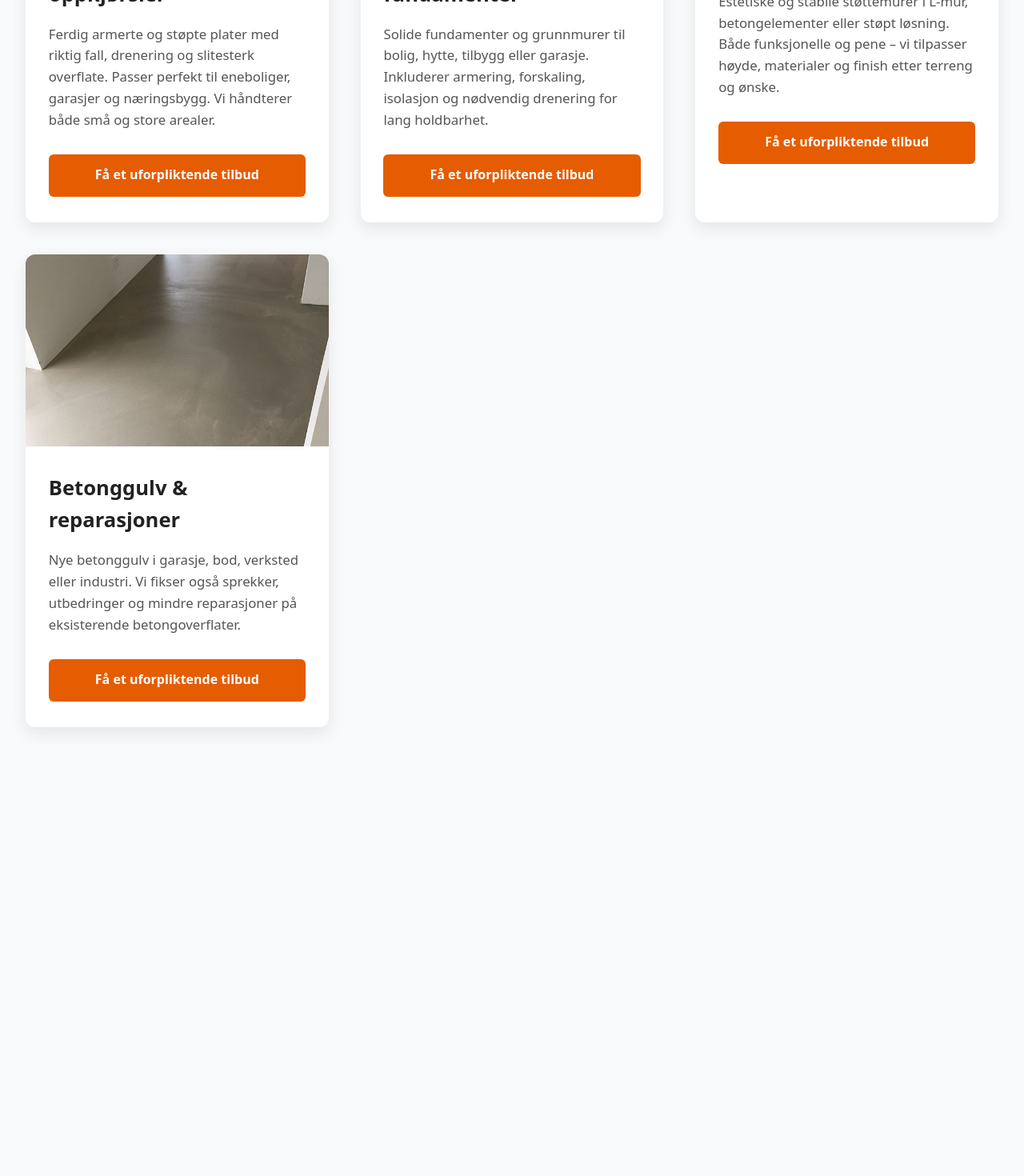
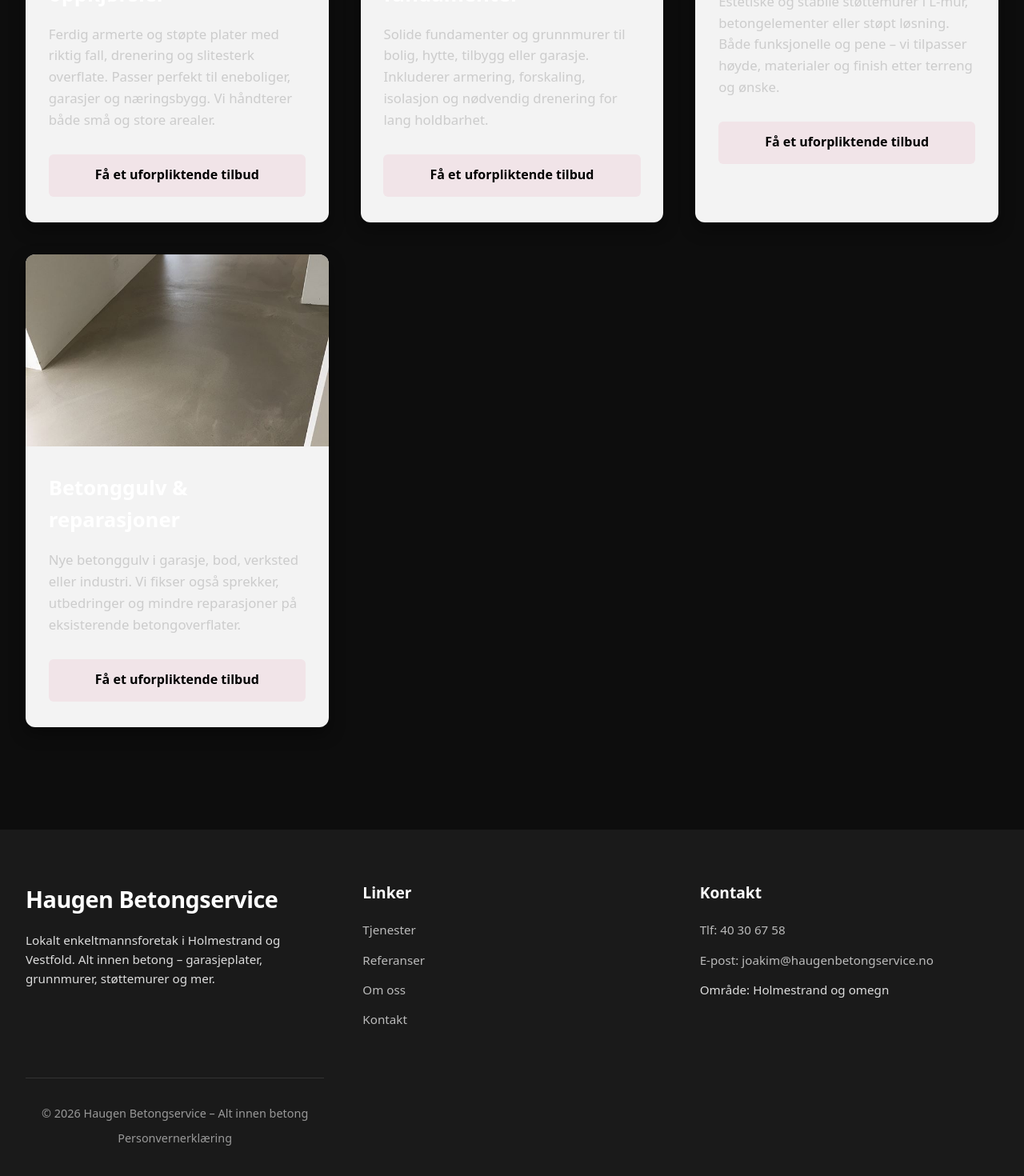
Before and after one commit to btfredr/betongservice, a Next.js app: page /tjenester in a window 1280 px wide. Shown: the part 762-2232 px from the top of the page at 80% size. Before the commit the page ends 1799 px from the top, so only its background shows below. Built offline with nearby package versions, Linux system fonts and the light colour scheme.

Commit message:
changed colors and added footer

```diff
--- a/src/app/globals.css
+++ b/src/app/globals.css
@@ -1,4 +1,16 @@
 /* src/app/globals.css */
+
+/* === Variabler – mørkere palett === */
+:root {
+  --bg-dark: #000;         /* nesten svart – perfekt med logo */
+  --bg-medium: #0d0d0d;       /* mørk grå for kort/header */
+  --bg-light: #f3f3f3;        /* lysere mørk for kontrast */
+  --text-primary: #ffffff;    /* hvit for hovedtekst */
+  --text-muted: #cccccc;      /* lys grå for sekundær tekst */
+  --accent: #F1E4E8;          /* orange – beholdt som CTA */
+  --accent-hover: #2B50AA;    /* lysere orange på hover */
+  --border: #333333;          /* mørke kanter */
+}
 
 /* === Reset og base === */
 * {
@@ -15,8 +27,8 @@ html {
 body {
   font-family: system-ui, -apple-system, BlinkMacSystemFont, 'Segoe UI', Roboto, sans-serif;
   line-height: 1.6;
-  color: #222;
-  background: #f8f9fa;
+  color: var(--text-muted);
+  background: var(--bg-dark);
 }
 
 a {
@@ -49,7 +61,7 @@ button, a[role="button"] {
   display: flex;
   align-items: center;
   justify-content: center;
-  color: white;
+  color: var(--text-primary);
   text-align: center;
   overflow: hidden;
   isolation: isolate;
@@ -57,7 +69,7 @@ button, a[role="button"] {
 
 .hero-bg {
   object-fit: cover;
-  filter: brightness(0.65) contrast(1.05);
+  filter: brightness(0.45) contrast(1.1); /* sterkere mørklegging for bedre kontrast */
 }
 
 .hero-content {
@@ -72,13 +84,13 @@ button, a[role="button"] {
   font-size: clamp(2.8rem, 9vw, 5.5rem);
   font-weight: 800;
   margin-bottom: 0.8rem;
-  text-shadow: 0 4px 12px rgba(0,0,0,0.8);
+  text-shadow: 0 4px 12px rgba(0,0,0,0.9);
 }
 
 .hero-subtitle {
   font-size: clamp(1.4rem, 5vw, 2.4rem);
   margin-bottom: 2.5rem;
-  text-shadow: 0 2px 8px rgba(0,0,0,0.7);
+  text-shadow: 0 2px 8px rgba(0,0,0,0.8);
 }
 
 /* === CTA-knapper === */
@@ -103,23 +115,23 @@ button, a[role="button"] {
 }
 
 .btn-primary {
-  background-color: #e65c00;
-  color: white;
-  border: none;
+  background-color: var(--accent);
+  color: var(--bg-dark);
 }
 
 .btn-primary:hover {
-  background-color: #c94e00;
+  background-color: var(--accent-hover);
+  color: var(--text-primary);
 }
 
 .btn-outline {
   background: transparent;
-  border: 2px solid white;
-  color: white;
+  border: 2px solid var(--text-primary);
+  color: var(--text-primary);
 }
 
 .btn-outline:hover {
-  background: rgba(255,255,255,0.2);
+  background: rgba(255,255,255,0.15);
 }
 
 @media (min-width: 640px) {
@@ -133,9 +145,9 @@ button, a[role="button"] {
   position: sticky;
   top: 0;
   z-index: 1000;
-  background-color: white;
-  border-bottom: 1px solid #e0e0e0;
-  box-shadow: 0 2px 6px rgba(0, 0, 0, 0.06);
+  background-color: var(--bg-medium);
+  border-bottom: 1px solid var(--border);
+  box-shadow: 0 2px 6px rgba(0,0,0,0.4);
 }
 
 .header-inner {
@@ -148,7 +160,7 @@ button, a[role="button"] {
 .logo {
   font-size: 1.8rem;
   font-weight: 800;
-  color: #1a1a1a;
+  color: var(--text-primary);
   letter-spacing: -0.5px;
 }
 
@@ -161,13 +173,13 @@ button, a[role="button"] {
 .nav-link {
   font-size: 1.05rem;
   font-weight: 500;
-  color: #333;
+  color: var(--text-primary);
   transition: color 0.18s ease;
 }
 
 .nav-link:hover,
 .nav-link.active {
-  color: #e65c00;
+  color: var(--accent-hover);
 }
 
 .phone-button {
@@ -175,7 +187,7 @@ button, a[role="button"] {
   align-items: center;
   gap: 0.5rem;
   padding: 0.7rem 1.5rem;
-  background-color: #e65c00;
+  background-color: var(--accent);
   color: white;
   font-weight: 600;
   border-radius: 6px;
@@ -183,7 +195,7 @@ button, a[role="button"] {
 }
 
 .phone-button:hover {
-  background-color: #c94e00;
+  background-color: var(--accent-hover);
 }
 
 .hamburger {
@@ -191,7 +203,7 @@ button, a[role="button"] {
   background: none;
   border: none;
   font-size: 2.1rem;
-  color: #444;
+  color: var(--text-muted);
   cursor: pointer;
   padding: 0.5rem;
 }
@@ -203,9 +215,9 @@ button, a[role="button"] {
   top: 70px;
   left: 0;
   right: 0;
-  background-color: white;
-  border-bottom: 1px solid #e0e0e0;
-  box-shadow: 0 6px 14px rgba(0,0,0,0.08);
+  background-color: var(--bg-medium);
+  border-bottom: 1px solid var(--border);
+  box-shadow: 0 6px 14px rgba(0,0,0,0.4);
   padding: 1.5rem 0;
 }
 
@@ -222,21 +234,21 @@ button, a[role="button"] {
 .mobile-nav-link {
   font-size: 1.15rem;
   font-weight: 500;
-  color: #333;
+  color: var(--text-muted);
   padding: 0.9rem 1.75rem;
   transition: background-color 0.18s;
 }
 
 .mobile-nav-link:hover {
-  background-color: #f9f9f9;
-  color: #e65c00;
+  background-color: #2a2a2a;
+  color: var(--accent);
 }
 
 .mobile-phone {
   display: block;
   margin: 1rem 1.75rem 0.5rem;
   padding: 0.9rem;
-  background-color: #e65c00;
+  background-color: var(--accent);
   color: white;
   font-weight: 600;
   text-align: center;
@@ -277,18 +289,16 @@ button, a[role="button"] {
 }
 
 /* === Tjenester-side === */
-
 .section {
   padding: 6rem 0 8rem;
-  background: #f8f9fa;
+  background: var(--bg-medium);
 }
 
 .section-title {
   text-align: center;
   font-size: 3rem;
-  font-weight: 800;
   margin-bottom: 1rem;
-  color: #1a1a1a;
+  color: var(--bg-dark);
 }
 
 .section-intro {
@@ -296,7 +306,7 @@ button, a[role="button"] {
   max-width: 720px;
   margin: 0 auto 4rem;
   font-size: 1.2rem;
-  color: #555;
+  color: var(--text-muted);
   line-height: 1.7;
 }
 
@@ -319,16 +329,16 @@ button, a[role="button"] {
 }
 
 .service-card {
-  background: white;
+  background: var(--bg-light);
   border-radius: 12px;
   overflow: hidden;
-  box-shadow: 0 8px 20px rgba(0,0,0,0.08);
+  box-shadow: 0 8px 20px rgba(0,0,0,0.4);
   transition: transform 0.3s ease, box-shadow 0.3s ease;
 }
 
 .service-card:hover {
   transform: translateY(-12px);
-  box-shadow: 0 16px 32px rgba(0,0,0,0.12);
+  box-shadow: 0 16px 32px rgba(0,0,0,0.5);
 }
 
 .service-img-wrapper {
@@ -356,12 +366,12 @@ button, a[role="button"] {
   font-size: 1.6rem;
   font-weight: 700;
   margin-bottom: 1rem;
-  color: #222;
+  color: var(--text-primary);
 }
 
 .service-desc {
   font-size: 1.05rem;
-  color: #555;
+  color: var(--text-muted);
   margin-bottom: 1.8rem;
   line-height: 1.6;
 }
@@ -373,11 +383,11 @@ button, a[role="button"] {
   padding: 0.85rem;
 }
 
-/* Hjemmeside – ekstra seksjoner */
+/* Hjemmeside – ekstra seksjoner (tilpasset mørkere tema) */
 
 .intro-section {
   padding: 5rem 0 4rem;
-  background: white;
+  background: var(--bg-light);
   text-align: center;
 }
 
@@ -385,20 +395,21 @@ button, a[role="button"] {
   font-size: 2.5rem;
   font-weight: 700;
   margin-bottom: 1.5rem;
-  color: #1a1a1a;
+  color: var(--bg-dark);
 }
 
 .intro-text {
   max-width: 800px;
   margin: 0 auto;
   font-size: 1.15rem;
-  color: #444;
+  color: var(--text-muted);
   line-height: 1.7;
+  color: var(--bg-dark);
 }
 
 .services-teaser {
-  background: #f8f9fa;
-  padding: 6rem 0;
+  background: var(--bg-light);
+    padding-bottom: 6rem;
 }
 
 .teaser-grid {
@@ -420,7 +431,7 @@ button, a[role="button"] {
   height: 320px;
   border-radius: 12px;
   overflow: hidden;
-  box-shadow: 0 6px 16px rgba(0,0,0,0.1);
+  box-shadow: 0 6px 16px rgba(0,0,0,0.4);
   transition: transform 0.3s ease;
 }
 
@@ -435,12 +446,12 @@ button, a[role="button"] {
 .teaser-overlay {
   position: absolute;
   inset: 0;
-  background: linear-gradient(to top, rgba(0,0,0,0.7) 0%, rgba(0,0,0,0.3) 50%, transparent 100%);
+  background: linear-gradient(to top, rgba(0,0,0,0.85) 0%, rgba(0,0,0,0.5) 50%, transparent 100%);
   display: flex;
   flex-direction: column;
   justify-content: flex-end;
   padding: 1.5rem;
-  color: white;
+  color: var(--text-primary);
 }
 
 .teaser-overlay h3 {
@@ -451,13 +462,13 @@ button, a[role="button"] {
 
 .teaser-link {
   font-size: 1rem;
-  color: #e65c00;
+  color: var(--accent);
   font-weight: 600;
   transition: color 0.2s;
 }
 
 .teaser-link:hover {
-  color: white;
+  color: var(--accent-hover);
 }
 
 .large-btn {
@@ -467,8 +478,8 @@ button, a[role="button"] {
 
 .cta-section {
   padding: 6rem 0;
-  background: #1a1a1a;
-  color: white;
+  background: var(--bg-dark);
+  color: var(--text-primary);
   text-align: center;
 }
 
@@ -486,11 +497,110 @@ button, a[role="button"] {
 }
 
 .cta-big {
-  background: #e65c00;
+  background: var(--accent);
   padding: 1.2rem 3rem;
   font-size: 1.4rem;
 }
 
 .cta-big:hover {
-  background: #c94e00;
+  background: var(--accent-hover);
 }
+
+/* === Footer === */
+
+.footer {
+  background-color: #1a1a1a;
+  color: #ddd;
+  padding: 4rem 0 2rem;
+  font-size: 0.95rem;
+}
+
+.footer-grid {
+  display: grid;
+  grid-template-columns: 1fr;
+  gap: 3rem;
+  margin-bottom: 3rem;
+}
+
+@media (min-width: 768px) {
+  .footer-grid {
+    grid-template-columns: repeat(3, 1fr);
+  }
+}
+
+.footer-col {
+  max-width: 320px;
+}
+
+.footer-logo {
+  display: block;
+  font-size: 1.8rem;
+  font-weight: 800;
+  color: white;
+  margin-bottom: 1rem;
+  letter-spacing: -0.5px;
+}
+
+.footer-text {
+  line-height: 1.6;
+  color: #bbb;
+}
+
+.footer-heading {
+  font-size: 1.2rem;
+  font-weight: 700;
+  color: white;
+  margin-bottom: 1.2rem;
+}
+
+.footer-links,
+.footer-contact {
+  list-style: none;
+}
+
+.footer-links li,
+.footer-contact li {
+  margin-bottom: 0.8rem;
+}
+
+.footer-links a,
+.footer-contact a {
+  color: #bbb;
+  transition: color 0.2s ease;
+}
+
+.footer-links a:hover,
+.footer-contact a:hover {
+  color: #e65c00;
+}
+
+.footer-phone {
+  color: #e65c00;
+  font-weight: 600;
+}
+
+.footer-email {
+  color: #e65c00;
+  font-weight: 600;
+}
+
+.footer-bottom {
+  border-top: 1px solid #333;
+  padding-top: 2rem;
+  text-align: center;
+  font-size: 0.9rem;
+  color: #999;
+}
+
+.copyright {
+  margin-bottom: 0.5rem;
+}
+
+.footer-privacy {
+  color: #bbb;
+  transition: color 0.2s;
+}
+
+.footer-privacy:hover {
+  color: #e65c00;
+}
--- a/src/app/layout.tsx
+++ b/src/app/layout.tsx
@@ -2,6 +2,7 @@
 import type { Metadata } from "next";
 import Header from "@/components/Header";
 import "./globals.css";
+import Footer from "@/components/Footer";
 
 export const metadata: Metadata = {
   title: "Haugen Betongservice",
@@ -20,6 +21,7 @@ export default function RootLayout({
         <main style={{ minHeight: "calc(100vh - 200px)" }}>
           {children}             {/* Her kommer sidene inn automatisk */}
         </main>
+        <Footer />
       </body>
     </html>
   );
--- /dev/null
+++ b/src/components/Footer.tsx
@@ -0,0 +1,68 @@
+import Link from "next/link";
+
+export default function Footer() {
+    const currentYear = new Date().getFullYear();
+  return (
+    <footer className="footer">
+        <div className="container">
+            <div className="footer-grid">
+                <div className="footer-col">
+                    <Link href="/" className="footer-logo">
+                        Haugen Betongservice
+                    </Link>
+                    <p className="footer-desc">
+                        Lokalt enkeltmannsforetak i Holmestrand og Vestfold.
+                        Alt innen betong – garasjeplater, grunnmurer, støttemurer og mer.
+                    </p>
+                </div>
+
+                <div className="footer-col">
+                    <h3 className="footer-heading">Linker</h3>
+                    <ul className="footer-links">
+                        <li>
+                            <Link href="/tjenester">Tjenester</Link>
+                        </li>
+                        <li>
+                            <Link href="/referanser">Referanser</Link>
+                        </li>
+                        <li>
+                            <Link href="/om-oss">Om oss</Link>
+                        </li>
+                        <li>
+                            <Link href="/Kontakt">Kontakt</Link>
+                        </li>
+                    </ul>
+                </div>
+
+                <div className="footer-col">
+                    <h3 className="footer-heading">Kontakt</h3>
+                    <ul className="footer-contact">
+                    <li>
+                        <a href="tel:+4740306758">
+                        Tlf: 40 30 67 58
+                        </a>
+                    </li>
+                    <li>
+                        <a href="mailto:kontakt@haugenbetongservice.no">
+                        E-post: joakim@haugenbetongservice.no
+                        </a>
+                    </li>
+                    <li>Område: Holmestrand og omegn</li>
+                    </ul>
+                </div>
+
+                <div className="footer-bottom">
+                    <p className="copyright">
+                        © {currentYear} Haugen Betongservice – Alt innen betong
+                    </p>
+                    <p>
+                        <Link href="/personvern" className="footer-link">
+                        Personvernerklæring
+                        </Link>
+                    </p>
+                </div>
+            </div>
+        </div>
+    </footer>
+  )
+}
```
Also changed, not shown: src/components/Header.tsx (+4 -3 lines), public/img/logo.png (added).
